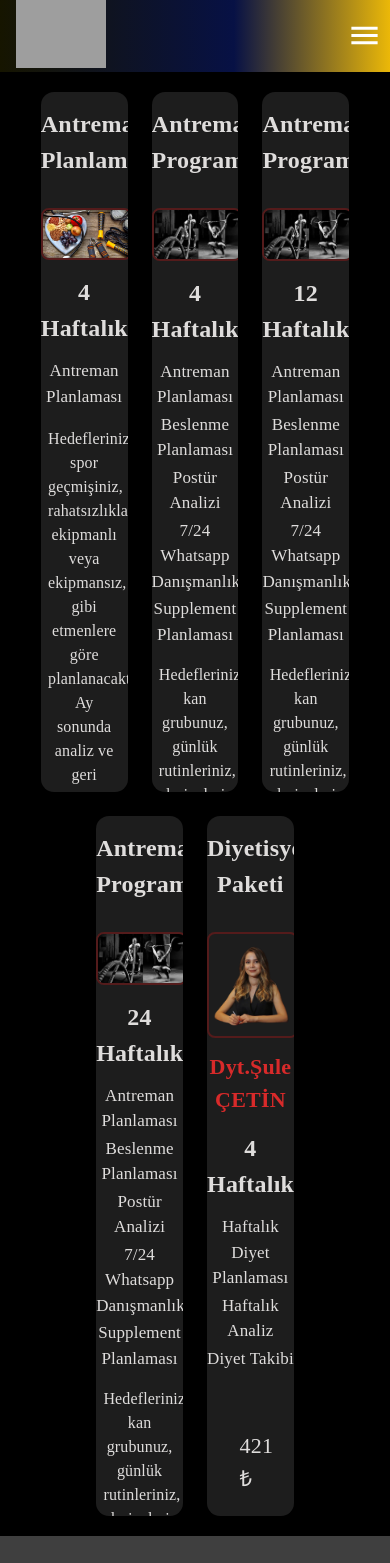
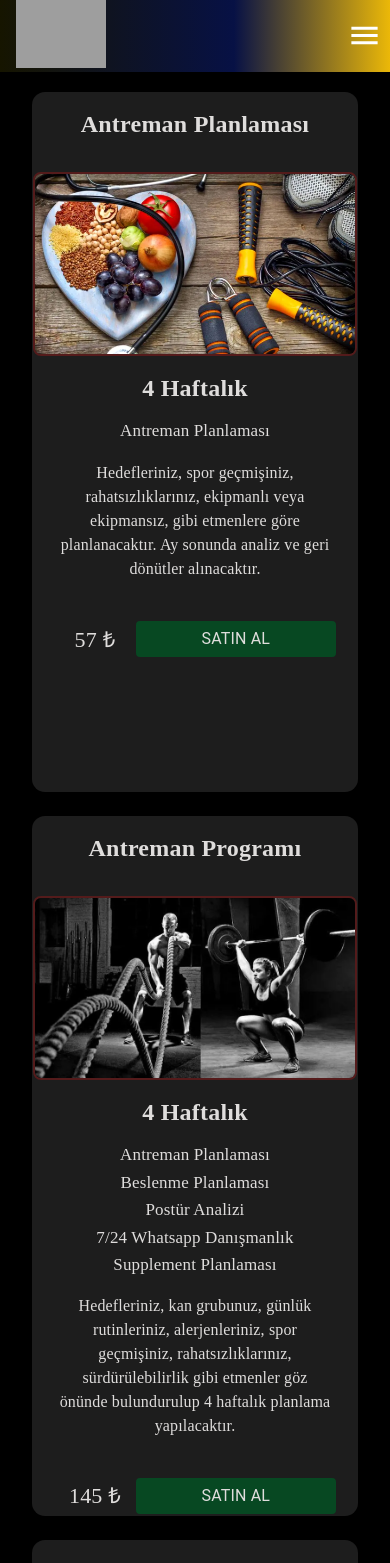
Before and after one commit to zcaymaz/Beegym, a React (Create React App) app in the folder client/: page /packets in a window 390 px wide. Shown: the top 1563 px of the page. Built offline with nearby package versions, Linux system fonts and the light colour scheme; grey boxes are pictures that could not be loaded; a web font is replaced by a local one.

Commit message:
Responsive Düzenlemesi.

```diff
--- a/client/src/pages/packets.js
+++ b/client/src/pages/packets.js
@@ -5,8 +5,6 @@ import PacketsCard from "../components/common/packets/packetsCard"
 import antreman from "../images/antreman.jpg"
 import beslenme from "../images/beslenme.jpg"
 import SuleCetin from "../images/SuleCetin.png"
-import AlarmIcon from '@mui/icons-material/Alarm';
-import RestaurantIcon from '@mui/icons-material/Restaurant';
 
 const Packets = () => {
     return (
@@ -15,7 +13,8 @@ const Packets = () => {
                 <Container maxWidth="xl" >
                     <br />
                     <Grid container spacing={3} direction="row" justifyContent="center" alignItems="center">
-                        <Grid item xs={3.8}>
+                        <Grid item md={6} xl={3.8}>
+                            <center>
                                 <PacketsCard
                                     header="Antreman Planlaması"
                                     image={beslenme}
@@ -24,8 +23,10 @@ const Packets = () => {
                                     information="Hedefleriniz, spor geçmişiniz, rahatsızlıklarınız, ekipmanlı veya ekipmansız, gibi etmenlere göre planlanacaktır. Ay sonunda analiz ve geri dönütler alınacaktır."
                                     price="57 ₺"
                                 />
+                            </center>
                         </Grid>
-                        <Grid item xs={3.8}>
+                        <Grid item md={6} xl={3.8}>
+                            <center>
                                 <PacketsCard
                                     header="Antreman Programı"
                                     image={antreman}
@@ -38,8 +39,10 @@ const Packets = () => {
                                     information="Hedefleriniz, kan grubunuz, günlük rutinleriniz, alerjenleriniz, spor geçmişiniz, rahatsızlıklarınız, sürdürülebilirlik gibi etmenler göz önünde bulundurulup 4 haftalık planlama yapılacaktır."
                                     price="145 ₺"
                                 />
+                            </center>
                         </Grid>
-                        <Grid item xs={3.8}>
+                        <Grid item md={6} xl={3.8}>
+                            <center>
                                 <PacketsCard
                                     header="Antreman Programı"
                                     image={antreman}
@@ -52,8 +55,10 @@ const Packets = () => {
                                     information="Hedefleriniz, kan grubunuz, günlük rutinleriniz, alerjenleriniz, spor geçmişiniz, rahatsızlıklarınız, sürdürülebilirlik gibi etmenler göz önünde bulundurulup 4 haftalık planlama yapılacaktır."
                                     price="355 ₺"
                                 />
+                            </center>
                         </Grid>
-                        <Grid item xs={3.8}>
+                        <Grid item md={6} xl={3.8}>
+                            <center>
                                 <PacketsCard
                                     header="Antreman Programı"
                                     image={antreman}
@@ -66,8 +71,10 @@ const Packets = () => {
                                     information="Hedefleriniz, kan grubunuz, günlük rutinleriniz, alerjenleriniz, spor geçmişiniz, rahatsızlıklarınız, sürdürülebilirlik gibi etmenler göz önünde bulundurulup 4 haftalık planlama yapılacaktır."
                                     price="521 ₺"
                                 />
+                            </center>
                         </Grid>
-                        <Grid item xs={3.8}>
+                        <Grid item md={6} xl={3.8}>
+                            <center>
                                 <PacketsCard
                                     header="Diyetisyen Paketi"
                                     image={SuleCetin}
@@ -78,6 +85,7 @@ const Packets = () => {
                                     t3="Diyet Takibi"
                                     price="421 ₺"
                                 />
+                            </center>
                         </Grid>
                     </Grid>
                     <br />
```
Lines whose indentation alone changed are shown as unchanged.
